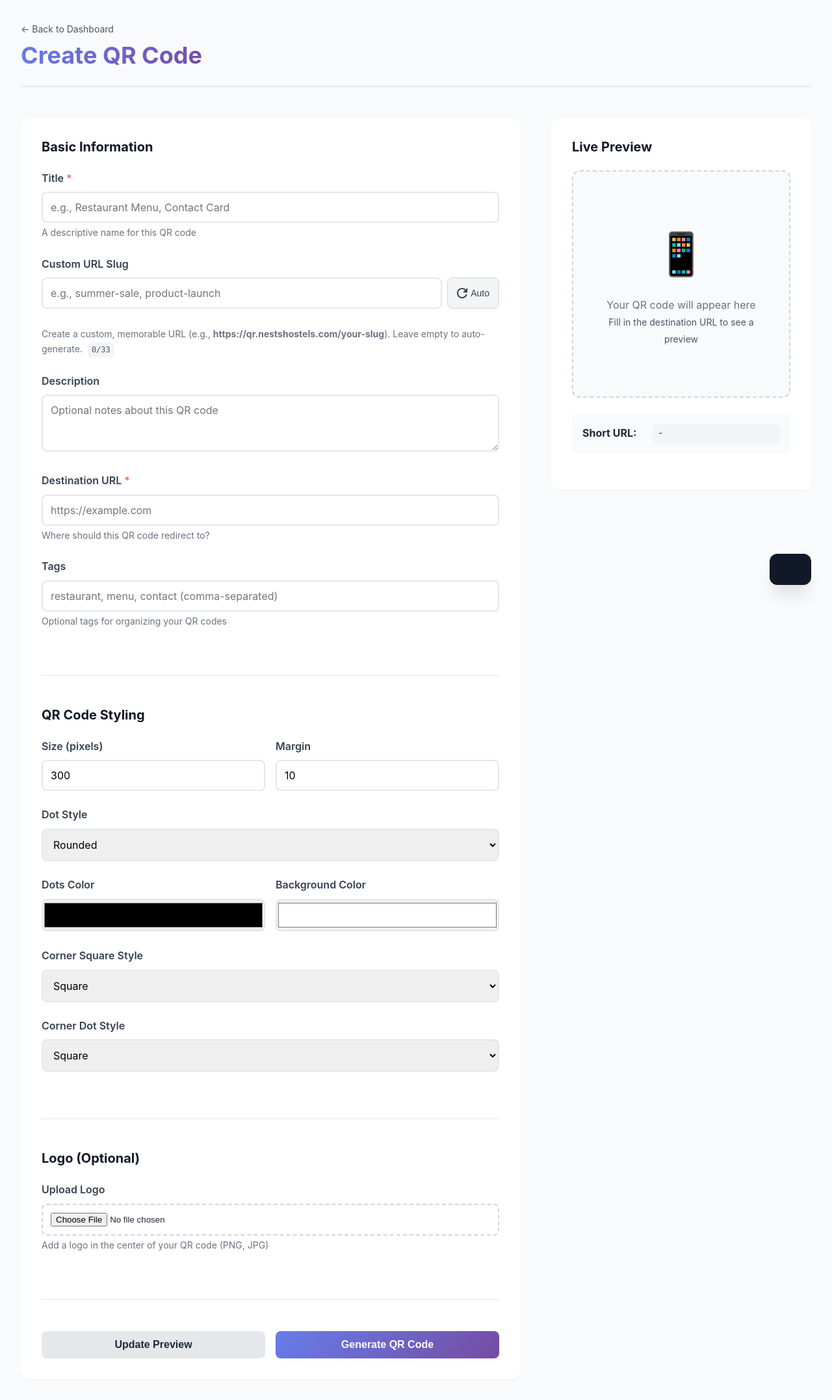
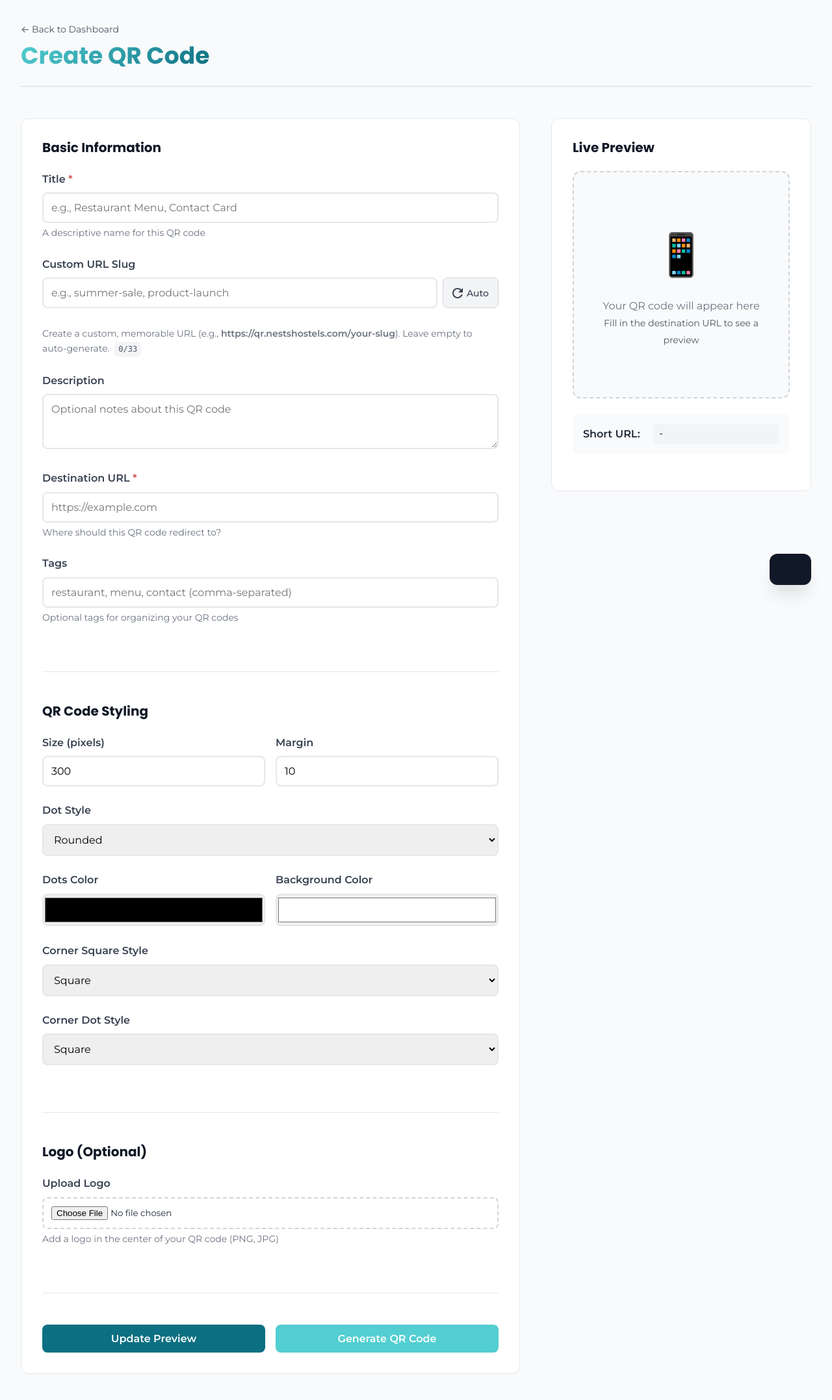
Before and after one commit to arturmamedov/qr-code-generator, a PHP site: page /create.php in a window 1280 px wide. Shown: the whole page at 65% size. After the commit the page ends 2114 px from the top, so only its background shows below. Run offline with PHP 8.4, Linux system fonts and the light colour scheme; some libraries are stand-ins or nearby versions.

Commit message:
Design: Refactor to Nest Hostels brand design system
Brand Colors:
- Primary: #53CED1 (Teal/Cyan) → Hover: #0D6F82 (Dark Teal)
- Secondary: #0D6F82 (Dark Teal) → Hover: #53CED1 (Teal)
- Success: #53D195 (Nest Green)
- Danger: #D15653 (Nest Red)
- Warning: #E5B853 (Nest Amarillo)
- Info: #53CED1 (Primary Teal)
- Accent colors: Orange (#E37C25), Yellow (#FFDE59), Lime (#CED153)

Typography:
- Import Google Fonts: Poppins (headings), Montserrat (body)
- Apply font families to all elements
- Headings: Poppins 700
- Body text: Montserrat 400-600

Buttons:
- Primary: Teal background → Dark teal hover
- Secondary: Dark teal background → Teal hover
- Danger: Red background
- Success/Download: Green background
- Action buttons: Brand color hover states with transparency

Status Messages:
- Info: rgba(83, 206, 209, 0.2) background
- Warning: rgba(229, 184, 83, 0.2) background
- Removed border-left accent bars

Cards & Shadows:
- Removed ALL box-shadows from cards
- Replaced with 1px solid borders (#e5e7eb)
- Cards: stat-card, top-performers-widget, table-container
- Forms: form-column, preview-container
- Hover states: border-color changes (not elevation)
- Modals: Keep box-shadows (they are overlays)

Focus States:
- Removed box-shadow rings from inputs
- Use border-color changes instead

Gradients (added to variables for future use):
- --gradient-primary: Teal to Dark Teal
- --gradient-primary-reversed: Dark Teal to Teal
- --gradient-accent: Teal to Orange

```diff
--- a/assets/style.css
+++ b/assets/style.css
@@ -1,20 +1,32 @@
 /**
  * QR Code Manager - Stylesheet
- * Minimal, clean, and responsive design
+ * Nest Hostels Brand Design System
  */
 
 /* ============================================
-   CSS Variables - Easy to customize
+   Google Fonts
+   ============================================ */
+@import url('https://fonts.googleapis.com/css2?family=Poppins:wght@400;500;600;700&family=Montserrat:wght@400;500;600&display=swap');
+
+/* ============================================
+   CSS Variables - Brand Colors & Design System
    ============================================ */
 :root {
-    /* Colors */
-    --primary-color: #667eea;
-    --primary-dark: #5568d3;
-    --secondary-color: #764ba2;
-    --success-color: #48bb78;
-    --danger-color: #f56565;
-    --warning-color: #ed8936;
-    --info-color: #4299e1;
+    /* Primary Brand Colors */
+    --primary-color: #53CED1;      /* Teal/Cyan - main brand color */
+    --primary-dark: #0D6F82;       /* Dark teal - for hovers/emphasis */
+    --secondary-color: #0D6F82;    /* Dark teal - secondary actions */
+
+    /* Accent Colors */
+    --success-color: #53D195;      /* Nest green - success states */
+    --danger-color: #D15653;       /* Nest red - errors/warnings */
+    --warning-color: #E5B853;      /* Nest amarillo - warnings */
+    --info-color: #53CED1;         /* Primary teal - info states */
+
+    /* Additional Brand Accents (use sparingly) */
+    --accent-orange: #E37C25;      /* Nest orange */
+    --accent-yellow: #FFDE59;      /* Nest yellow */
+    --accent-lime: #CED153;        /* Nest lime */
 
     /* Grays */
     --gray-50: #f9fafb;
@@ -28,6 +40,10 @@
     --gray-800: #1f2937;
     --gray-900: #111827;
 
+    /* Typography */
+    --font-family-headings: 'Poppins', -apple-system, BlinkMacSystemFont, 'Segoe UI', sans-serif;
+    --font-family-body: 'Montserrat', -apple-system, BlinkMacSystemFont, 'Segoe UI', sans-serif;
+
     /* Spacing */
     --spacing-xs: 0.25rem;
     --spacing-sm: 0.5rem;
@@ -53,8 +69,10 @@
     --transition-base: 200ms ease-in-out;
     --transition-slow: 300ms ease-in-out;
 
-    /* Font */
-    --font-family: -apple-system, BlinkMacSystemFont, 'Segoe UI', Roboto, Oxygen, Ubuntu, Cantarell, sans-serif;
+    /* Gradients */
+    --gradient-primary: linear-gradient(to right, #53CED1, #0D6F82);
+    --gradient-primary-reversed: linear-gradient(to right, #0D6F82, #53CED1);
+    --gradient-accent: linear-gradient(135deg, #53CED1, #E37C25);
 }
 
 /* ============================================
@@ -67,7 +85,7 @@
 }
 
 body {
-    font-family: var(--font-family);
+    font-family: var(--font-family-body);
     font-size: 16px;
     line-height: 1.6;
     color: var(--gray-800);
@@ -79,7 +97,8 @@ body {
 /* ============================================
    Typography
    ============================================ */
-h1, h2, h3, h4, h5, h6 {
+h1, h2, h3, h4, h5, h6, .title, .heading {
+    font-family: var(--font-family-headings);
     font-weight: 700;
     line-height: 1.2;
     color: var(--gray-900);
@@ -88,6 +107,10 @@ h1, h2, h3, h4, h5, h6 {
 h1 { font-size: 2.25rem; }
 h2 { font-size: 1.875rem; }
 h3 { font-size: 1.5rem; }
+
+p, span, div, button, input, textarea, select, label {
+    font-family: var(--font-family-body);
+}
 
 a {
     color: var(--primary-color);
@@ -395,22 +416,21 @@ small {
 }
 
 .btn-primary {
-    background: linear-gradient(135deg, var(--primary-color), var(--secondary-color));
+    background: var(--primary-color);
     color: white;
 }
 
 .btn-primary:hover {
-    transform: translateY(-2px);
-    box-shadow: 0 10px 25px rgba(102, 126, 234, 0.3);
+    background: var(--primary-dark);
 }
 
 .btn-secondary {
-    background: var(--gray-200);
-    color: var(--gray-800);
+    background: var(--secondary-color);
+    color: white;
 }
 
 .btn-secondary:hover {
-    background: var(--gray-300);
+    background: var(--primary-color);
 }
 
 .btn-danger {
@@ -793,7 +821,7 @@ small {
     background: white;
     padding: var(--spacing-xl);
     border-radius: var(--radius-lg);
-    box-shadow: var(--shadow-sm);
+    border: 1px solid var(--gray-200);
 }
 
 .preview-column {
@@ -1104,7 +1129,7 @@ small {
     background: white;
     padding: var(--spacing-xl);
     border-radius: var(--radius-lg);
-    box-shadow: var(--shadow-sm);
+    border: 1px solid var(--gray-200);
 }
 
 .preview-container h2 {
```
Also changed, not shown: other parts of assets/style.css (+27 -24 lines).
